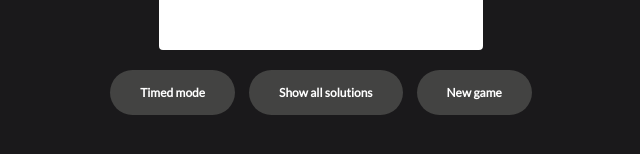
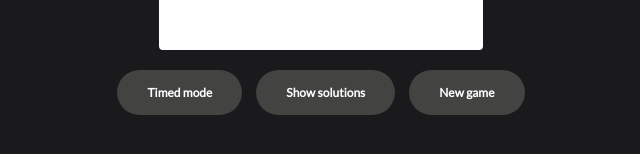
Before and after one commit to yunashin/flexicography, a React (Create React App) app: page / in a window 1280 px wide. Both pictures are taken after a click on the button "Free play". Shown: the part 382-536 px from the top of the page, without its empty margins (319-959 px from the left). Built offline with nearby package versions, Linux system fonts and the light colour scheme.

Commit message:
show top 10 solution words

```diff
--- a/src/ts/components/FoundWords.tsx
+++ b/src/ts/components/FoundWords.tsx
@@ -60,7 +60,7 @@ const FoundWords = ({
               {showMaxScore ? "Hide maximum score" : "Show maximum score"}
             </button>
           </div>
-          <div className="green" id="maximum-score">
+          <div id="maximum-score">
             {`${maximumScore} points (${solutions.length} words)`}
           </div>
         </>
--- a/src/ts/components/FreePlayBody.tsx
+++ b/src/ts/components/FreePlayBody.tsx
@@ -115,7 +115,7 @@ const FreeModeBody = () => {
           disabled={isTimedMode && !isTimeUp}
           onClick={() => setShowFoundWords(!showFoundWords)}
         >
-          {showFoundWords ? "Show all solutions" : "Show found words"}
+          {showFoundWords ? "Show solutions" : "Show found words"}
         </button>
         <button
           className="sm-button"
--- a/src/ts/components/SolutionWords.tsx
+++ b/src/ts/components/SolutionWords.tsx
@@ -11,7 +11,7 @@ const SolutionWords = ({ solutions }: { solutions: string[] }) => {
       totalScore += wordScore;
       return { word: solution, score: wordScore };
     })
-  );
+  ).slice(0, 10);
 
   return (
     <>
@@ -25,6 +25,10 @@ const SolutionWords = ({ solutions }: { solutions: string[] }) => {
         </p>
         <p>{totalScore}</p>
       </span>
+      <p>
+        <b>Highest scoring words</b>
+      </p>
+      <hr className="found-words-line" />
       {wordsAndScores.map((solution) => {
         const solutionFound = foundWords.some(
           (foundWord) => foundWord.word === solution.word
```
